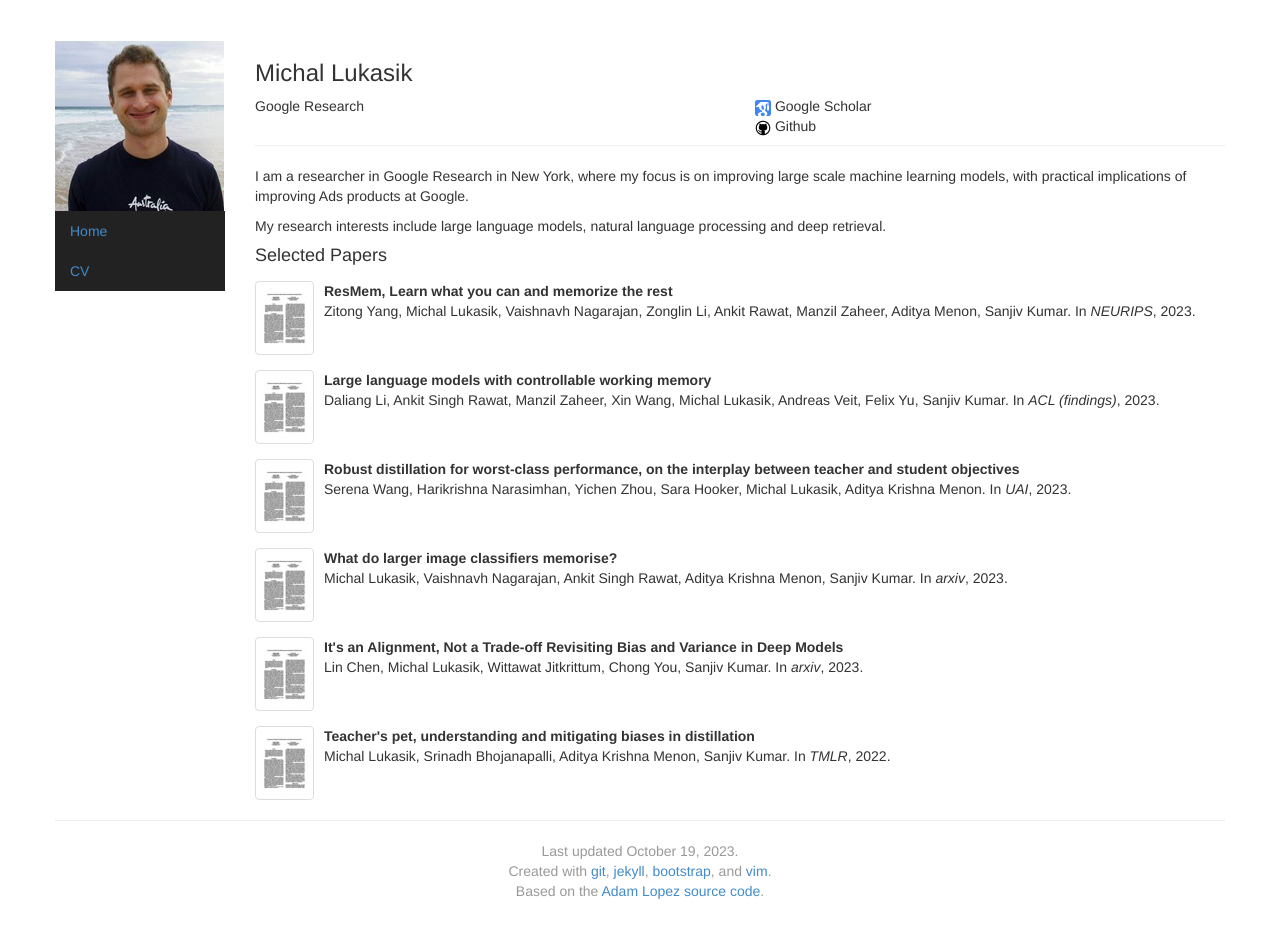
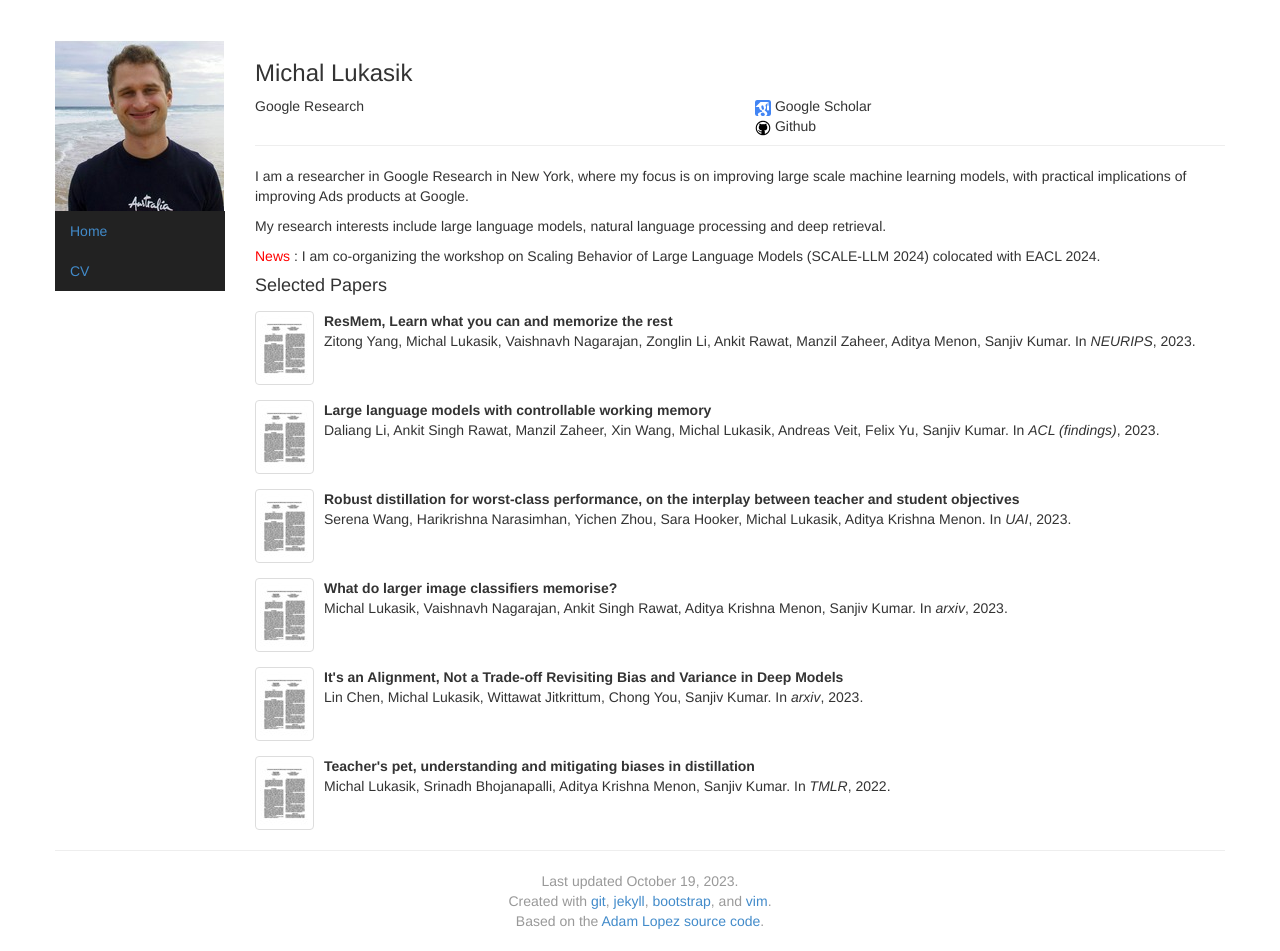
Before and after one commit to mlukasik/mlukasik.github.io, a Jekyll site: the page built from index.html, in a window 1280 px wide. Built offline with Jekyll 4.4.1, drawn with Linux system fonts in a browser that asks for light colours; before the commit the page ends 921 px from its top, so only the background shows below that.

Commit message:
Update index.html

```diff
--- a/index.html
+++ b/index.html
@@ -38,6 +38,9 @@ I am a researcher in Google Research in New York, where my focus is on improving
 <p>
 My research interests include large language models, natural language processing and deep retrieval.
 </p>
+<p>
+<span style="color: red">News </span>: I am co-organizing the workshop on Scaling Behavior of Large Language Models (SCALE-LLM 2024) colocated with EACL 2024.
+</p>
 </p>
 
 <h4>Selected Papers</h4>
```
